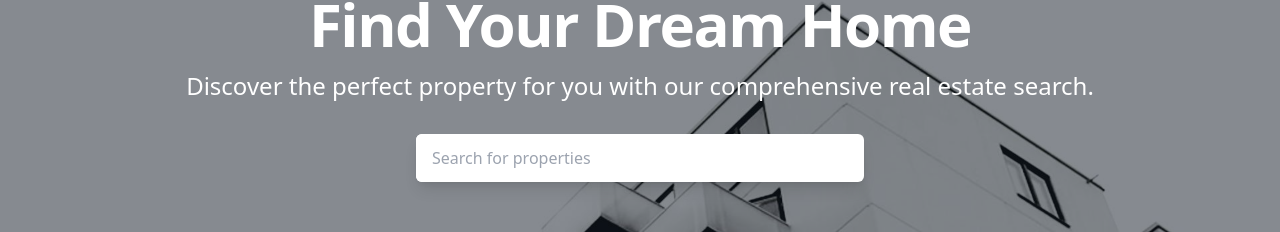
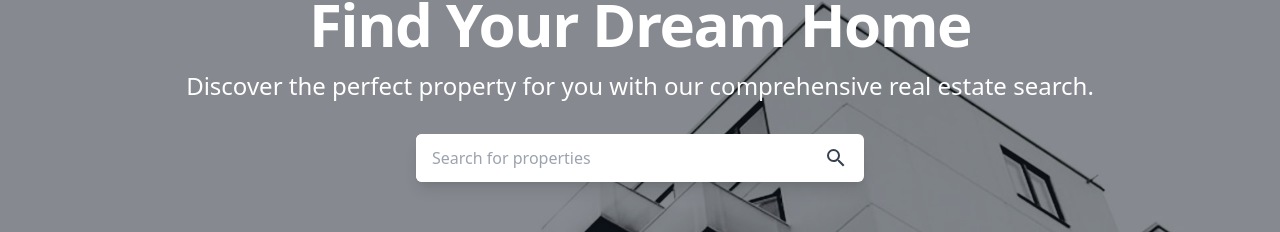
Before and after one commit to BMBachir/Mern-real-estate-website, a React (Vite) app in the folder client/: page / in a window 1280 px wide. Shown: the part 312-544 px from the top of the page. Built offline with nearby package versions, Linux system fonts and the light colour scheme; no server answers.

Commit message:
adiinig some icons

```diff
--- a/client/src/components/Header.jsx
+++ b/client/src/components/Header.jsx
@@ -70,7 +70,7 @@ const Header = () => {
             ))}
             <div className="mt-4 md:hidden">
               <Link to={"/sing-in"}>
-                <button className="bg-slate-100 text-[#878A91] hover:text-slate-100 hover:bg-gray-500 inline-flex items-center justify-center rounded-md  px-6 py-3 text-base font-medium shadow-sm transition-colors  focus:outline-none hover:shadow-md hover:shadow-md">
+                <button className="bg-slate-100 text-[#878A91] hover:text-slate-100 hover:bg-gray-500 inline-flex items-center justify-center rounded-md  px-6 py-3 text-base font-medium shadow-sm transition-colors  focus:outline-none hover:shadow-md ">
                   Get Started
                 </button>
               </Link>
--- a/client/src/pages/Home.jsx
+++ b/client/src/pages/Home.jsx
@@ -7,6 +7,7 @@ import CardList from "../components/CardList";
 import homeImg from "../images/home.jpg";
 import aboutImg from "../images/aboutImg.jpg";
 import avatarImg from "../images/avatar.jpg";
+import { MdSearch } from "react-icons/md";
 const Home = () => {
   return (
     <div className="flex flex-col min-h-[100dvh]">
@@ -22,19 +23,16 @@ const Home = () => {
             estate search.
           </p>
           <div className="mt-8 w-full max-w-md">
-            <form className="flex items-center rounded-md bg-white shadow-lg">
+            <div className="flex items-center rounded-md bg-white shadow-lg">
               <input
-                className="flex-1 rounded-l-md border-none px-4 py-3 text-gray-700 focus:outline-none focus:ring-0"
+                className="flex-1 rounded-l-md border-none px-4 py-3 text-gray-700 focus:outline-none"
                 placeholder="Search for properties"
                 type="text"
               />
-              <button
-                className="rounded-r-md bg-primary-500 px-4 py-3 text-white hover:bg-primary-600 focus:outline-none focus:ring-0"
-                type="submit"
-              >
-                Search
-              </button>
-            </form>
+              <div className=" pr-4">
+                <MdSearch className="cursor-pointer h-6 w-6 text-gray-700" />
+              </div>
+            </div>
           </div>
         </div>
       </section>
```
